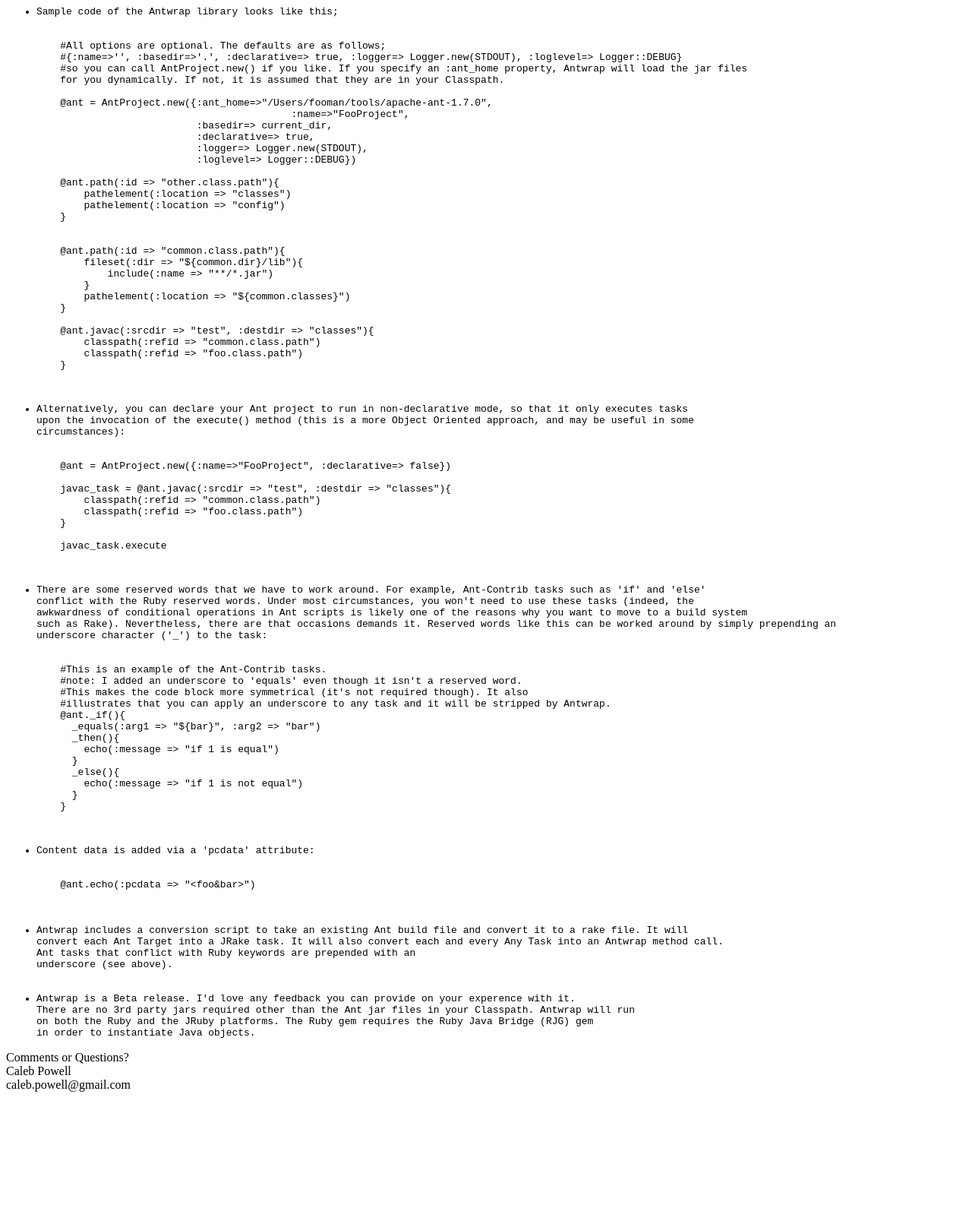
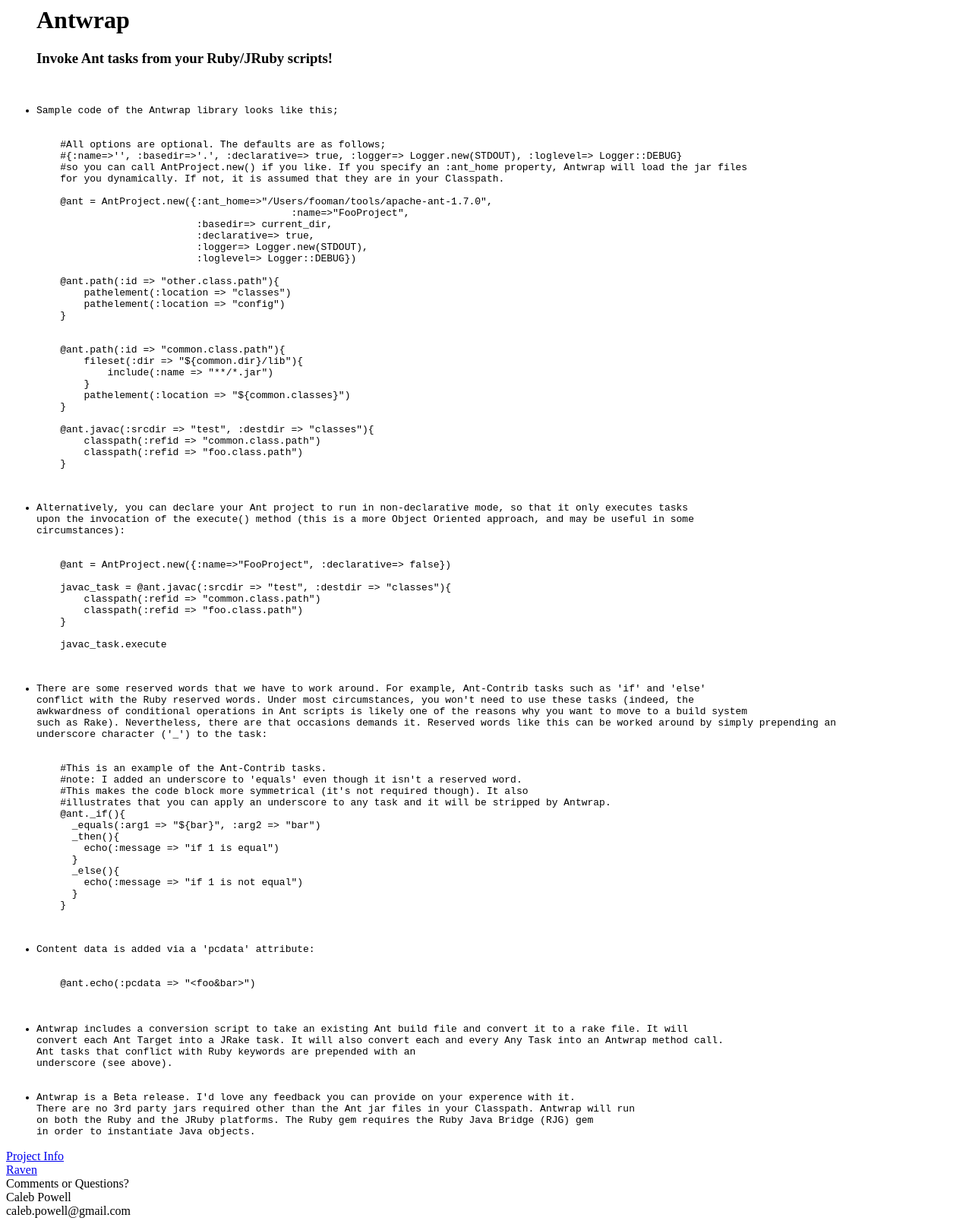
Before and after one commit to atoulme/Antwrap, a plain HTML site: page docs/index.html in a window 1280 px wide. Shown: the whole page at 76% size. Before the commit the page ends 1445 px from the top, so only its background shows below. Drawn offline with Linux system fonts and the light colour scheme.

Commit message:
Updated the home page. Added some links.

```diff
--- a/docs/index.html
+++ b/docs/index.html
@@ -1,4 +1,6 @@
 <html><head><title>Antwrap - Invoke Ant tasks from your Ruby/JRuby scripts!</title></head><body><ul>
+<h1>Antwrap</h1>
+<h3>Invoke Ant tasks from your Ruby/JRuby scripts!</h3><br/>
 <pre><li>Sample code of the Antwrap library looks like this;
 
 <code lang="ruby">
@@ -96,9 +98,12 @@ in order to instantiate Java objects.
 </li></pre>
 
 </ul>
-Comments or Questions? <br>
+<a href='http://rubyforge.org/projects/antwrap/'>Project Info</a><br/>
+<a href='http://rubyforge.org/projects/raven/'>Raven</a><br/>
+Comments or Questions? <br/>
 
 Caleb Powell <br>
 caleb.powell@gmail.com <br>
 
-</body></html>
+</body>
+</html>
```
